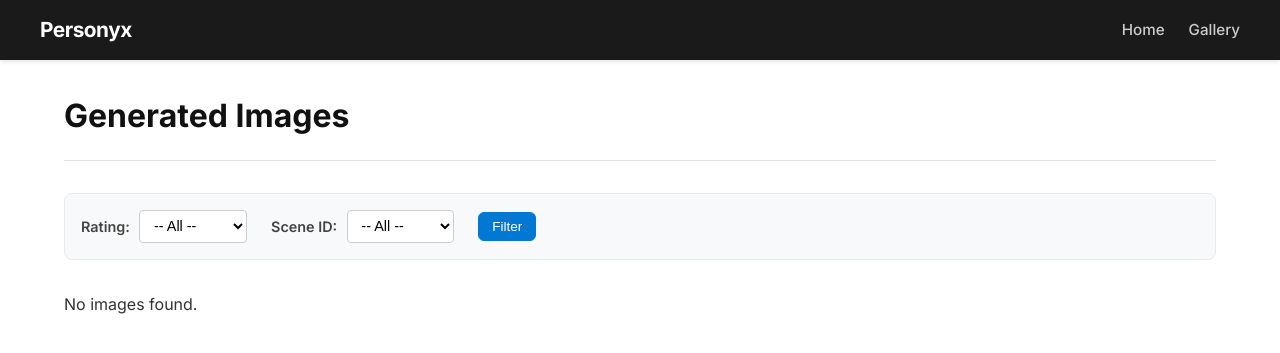
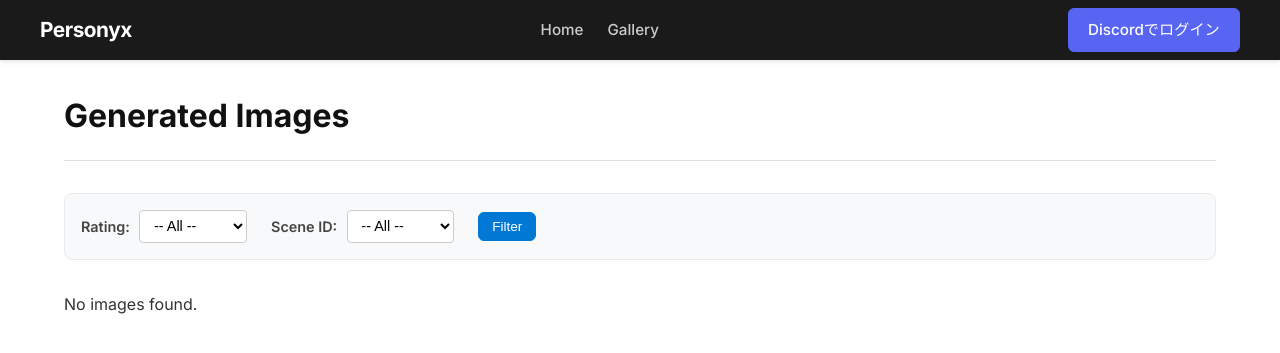
Before and after one commit to kaioman/personyx, a Flask app: template personyx/web/templates/images.html in a window 1280 px wide. Shown: the top 353 px of the page. Run offline with Flask 3, Linux system fonts and the light colour scheme; the template is opened without the code that fills it, so the values that code supplies are empty; some libraries are stand-ins or nearby versions.

Commit message:
discordでログインのバックエンド実装

```diff
--- a/personyx/web/app.py
+++ b/personyx/web/app.py
@@ -1,15 +1,26 @@
 import os
-#from pathlib import Path
-from flask import Flask, render_template, request, send_from_directory
+from flask import Flask, render_template, request, send_from_directory, redirect, url_for, session
+from requests_oauthlib import OAuth2Session
 from sqlalchemy import create_engine
-from sqlalchemy.orm import sessionmaker
+from sqlalchemy.orm import sessionmaker, joinedload
 from models.images import Images
+from models.users import Users
+from models.user_accounts import UserAccounts
 
 app = Flask(__name__, template_folder="templates")
-#DATA_ROOT = "/app/data"
-#BASE_DIR = os.path.dirname(os.path.abspath(__file__))
+app.secret_key = os.environ.get("FLASK_SECRET_KEY", os.urandom(24))
+
+# OAuth2 settings
+DISCORD_CLIENT_ID = os.getenv("DISCORD_CLIENT_ID")
+DISCORD_CLIENT_SECRET = os.getenv("DISCORD_CLIENT_SECRET")
+DISCORD_REDIRECT_URI = os.getenv("DISCORD_REDIRECT_URI")
+DISCORD_AUTH_BASE = "https://discord.com/api/oauth2/authorize"
+DISCORD_TOKEN_URL = "https://discord.com/api/oauth2/token"
+DISCORD_USER_API = "https://discord.com/api/users/@me"
+DISCORD_SCOPE = ["identify"]
+
+# データベース設定
 gen_images_root = "/app/gen_images"
-#print(gen_images_root)
 GEN_IMAGES_DIR = os.environ.get("GEN_IMAGES_DIR", gen_images_root)
 DATABASE_URL = os.environ.get(
     "DATABASE_URL",
@@ -21,6 +32,17 @@ ITEMS_PER_PAGE = 24
 engine = create_engine(DATABASE_URL)
 SessionLocal = sessionmaker(bind=engine, autoflush=False, autocommit=False)
 
+class Database:
+    def __init__(self, session_factory):
+        self._session_factory = session_factory
+
+    @property
+    def session(self):
+        return self._session_factory()
+
+
+db = Database(SessionLocal)
+
 @app.route("/gen_images/<path:filename>")
 def gen_image_file(filename):
     return send_from_directory(GEN_IMAGES_DIR, filename)
@@ -29,13 +51,14 @@ def gen_image_file(filename):
 def images():
     rating = request.args.get("rating", type=int)
     scene_id = request.args.get("scene_id", type=str)
+    user_name = session.get("user_name")
 
-    with SessionLocal() as session:
+    with SessionLocal() as db_session:
         # distinct lists for dropdowns
-        ratings = [r[0] for r in session.query(Images.rating_level).distinct().order_by(Images.rating_level).all()]
-        scene_ids = [s[0] for s in session.query(Images.scene_id).distinct().order_by(Images.scene_id).all()]
+        ratings = [r[0] for r in db_session.query(Images.rating_level).distinct().order_by(Images.rating_level).all()]
+        scene_ids = [s[0] for s in db_session.query(Images.scene_id).distinct().order_by(Images.scene_id).all()]
 
-        q = session.query(Images)
+        q = db_session.query(Images).options(joinedload(Images.user))
         if rating is not None:
             q = q.filter(Images.rating_level == rating)
         if scene_id:
@@ -50,26 +73,81 @@ def images():
         scene_ids=scene_ids,
         selected_rating=rating,
         selected_scene_id=scene_id,
-        items_per_page=ITEMS_PER_PAGE
+        items_per_page=ITEMS_PER_PAGE,
+        user_name=user_name
     )
 
-# def scan_data_root():
-#     entries = []
-#     if os.path.isdir(DATA_ROOT):
-#         for root, dirs, files in os.walk(DATA_ROOT):
-#             rel_path = os.path.relpath(root, DATA_ROOT)
-#             if rel_path == ".":
-#                 rel_path = ""
-#             entries.append({
-#                 "path": rel_path,
-#                 "dirs": sorted(dirs),
-#                 "files": sorted(files),
-#             })
-#     return entries
+@app.route("/login")
+def login():
+    discord = OAuth2Session(
+        client_id=DISCORD_CLIENT_ID,
+        redirect_uri=DISCORD_REDIRECT_URI,
+        scope=DISCORD_SCOPE
+    )
+    authorization_url, state = discord.authorization_url(DISCORD_AUTH_BASE)
+    session["oauth2_state"] = state
+    return redirect(authorization_url)
+
+
+@app.route("/callback")
+def callback():
+    state = session.get("oauth2_state")
+    if state is None:
+        return redirect(url_for("index"))
+
+    discord = OAuth2Session(
+        client_id=DISCORD_CLIENT_ID,
+        redirect_uri=DISCORD_REDIRECT_URI,
+        state=state
+    )
+    discord.fetch_token(
+        DISCORD_TOKEN_URL,
+        client_secret=DISCORD_CLIENT_SECRET,
+        authorization_response=request.url
+    )
+
+    discord_user = discord.get(DISCORD_USER_API).json()
+    provider_user_id = str(discord_user.get("id"))
+    username = discord_user.get("username")
+    if not provider_user_id or not username:
+        return redirect(url_for("index"))
+
+    with db.session as db_session:
+        account = db_session.query(UserAccounts).filter_by(
+            provider="discord",
+            provider_user_id=provider_user_id
+        ).one_or_none()
+
+        if account:
+            user_id = account.user_id
+        else:
+            user = Users(display_name=username)
+            db_session.add(user)
+            db_session.flush()
+
+            account = UserAccounts(
+                user_id=user.id,
+                provider="discord",
+                provider_user_id=provider_user_id
+            )
+            db_session.add(account)
+            db_session.commit()
+            user_id = user.id
+
+    session.clear()
+    session["user_id"] = str(user_id)
+    session["user_name"] = username
+
+    return redirect(url_for("index"))
+
+
+@app.route("/logout")
+def logout():
+    session.clear()
+    return redirect(url_for("index"))
 
 @app.route("/")
 def index():
-    #data_entries = scan_data_root()
     return render_template("index.html")
 
 if __name__ == "__main__":
--- a/personyx/web/requirements.txt
+++ b/personyx/web/requirements.txt
@@ -2,3 +2,4 @@ Flask==3.1.2
 pydbx_hng==2.0.3
 alembic==1.13.1
 psycopg2-binary==2.9.11
+requests-oauthlib==2.0.0
--- a/personyx/web/static/css/images.css
+++ b/personyx/web/static/css/images.css
@@ -30,6 +30,29 @@ body {
 
 .btn:hover {
     background: #f5f5f5;
+}
+
+.btn-discord {
+    background: #5865F2;
+    color: #ffffff;
+    border-color: #5865F2;
+}
+
+.btn-discord:hover {
+    background: #4854d3;
+    border-color: #4854d3;
+}
+
+.auth-actions {
+    display: flex;
+    align-items: center;
+    gap: 0.8rem;
+}
+
+.auth-welcome {
+    color: #ffffff;
+    font-weight: 600;
+    font-size: 0.95rem;
 }
 
 .btn-blue {
--- a/personyx/web/templates/images.html
+++ b/personyx/web/templates/images.html
@@ -19,6 +19,14 @@
                 <a href="/">Home</a>
                 <a href="/images" class="active">Gallery</a>
             </nav>
+            <div class="auth-actions">
+                {% if user_name %}
+                    <span class="auth-welcome">👤 {{ user_name }} さん</span>
+                    <a href="/logout" class="btn btn-discord btn-small">ログアウト</a>
+                {% else %}
+                    <a href="/login" class="btn btn-discord">Discordでログイン</a>
+                {% endif %}
+            </div>
         </div>
     </header>
 
@@ -63,7 +71,7 @@
                         data-filename="{{ img.filename }}"
                         data-rating="{{ img.rating_level }}"
                         data-scene-id="{{ img.scene_id }}"
-                        data-generated-by-user="{{ img.generated_by_user }}">
+                        data-generated-by-user="{{ img.user.display_name if img.user else '' }}">
 
                         <div class="image-wrapper">
                             <img src="{{ url_for('gen_image_file', filename=img.filename) }}" alt="Image {{ img.id }}" loading="lazy">
@@ -83,7 +91,7 @@
                                     <div class="meta-item"><span class="meta-label">File:</span><span class="meta-val">{{ img.filename }}</span></div>
                                     <div class="meta-item"><span class="meta-label">Rating:</span><span class="meta-val">{{ img.rating_level }}</span></div>
                                     <div class="meta-item"><span class="meta-label">Scene ID:</span><span class="meta-val">{{ img.scene_id }}</span></div>
-                                    <div class="meta-item"><span class="meta-label">User:</span><span class="meta-val">{{ img.generated_by_user }}</span></div>
+                                    <div class="meta-item"><span class="meta-label">User:</span><span class="meta-val">{{ img.user.display_name if img.user else 'Unknown' }}</span></div>
                                 </div>
                             </div>
                         </div>
```
Also changed, not shown: personyx/web/models/__init__.py (+4 -4 lines).
